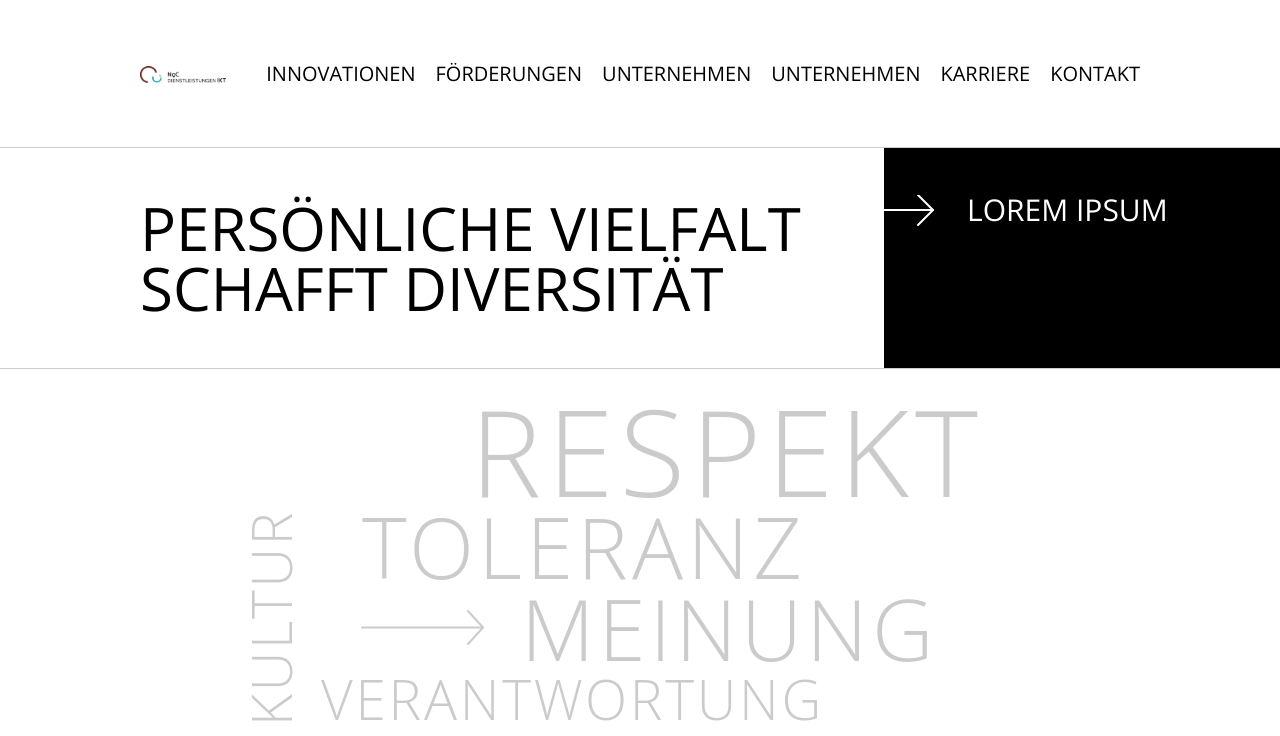
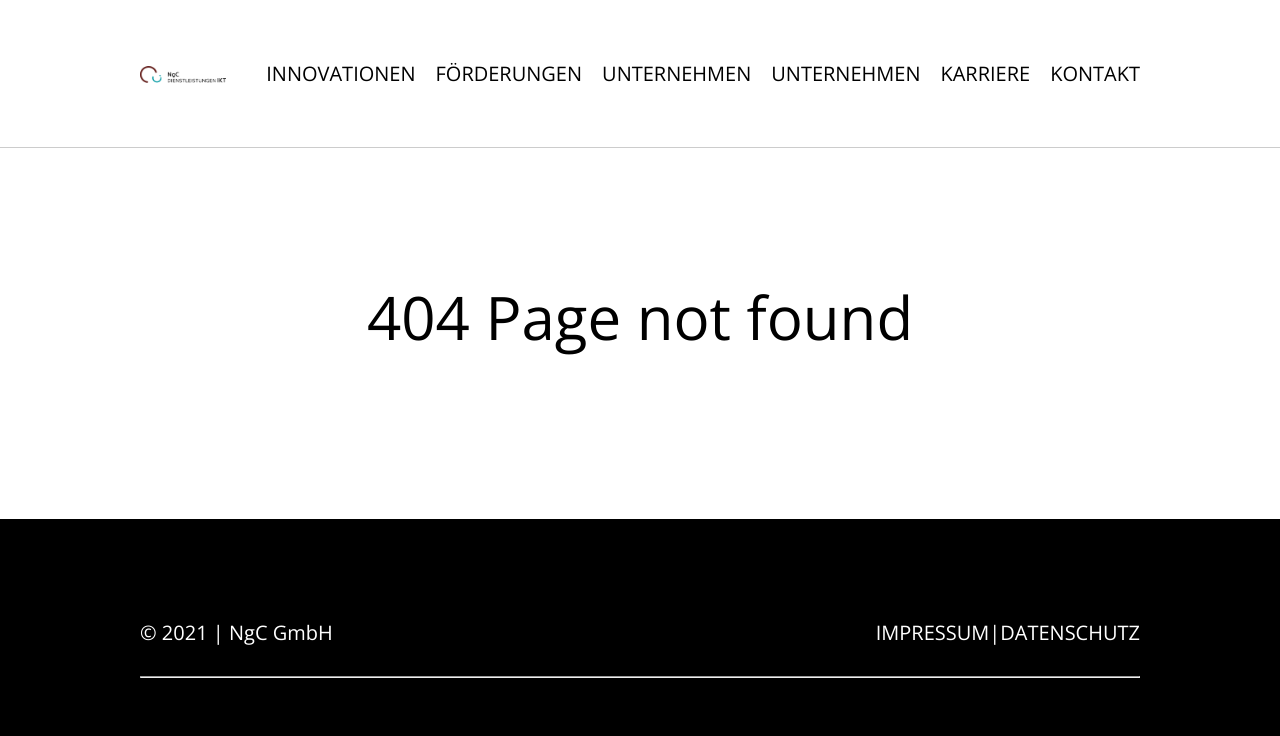
Before and after one commit to forntoh/ngcircle-ict, a React (Create React App) app: page /#/404 in a window 1280 px wide. Shown: the top 736 px of the page. Built offline with nearby package versions, Linux system fonts and the light colour scheme.

Commit message:
added 404 page not found page

```diff
--- /dev/null
+++ b/src/pages/404.js
@@ -0,0 +1,21 @@
+import React from "react";
+
+import { Header } from "../components/header/header";
+import { Footer } from "../components/footer/footer";
+
+export const PageNotFound = () => (
+  <div>
+    <Header />
+    <br />
+    <br />
+    <br />
+    <h1 style={{ textAlign: "center" }}>404 Page not found</h1>
+    <br />
+    <br />
+    <br />
+    <br />
+    <Footer />
+  </div>
+);
+
+export default PageNotFound;
--- a/src/routes/index.js
+++ b/src/routes/index.js
@@ -1,5 +1,5 @@
 import React from "react";
-import { Switch, Route } from "react-router-dom";
+import { Switch, Route, Redirect } from "react-router-dom";
 
 import Index from "../pages/home";
 import Innovationen from "../pages/inovationen";
@@ -9,6 +9,7 @@ import Kontakt from "../pages/kontakt";
 import Uber from "../pages/uber";
 import Auszeichnungen from "../pages/auszeichnungen";
 import Philosophie from "../pages/philosophie";
+import PageNotFound from "../pages/404";
 
 export default function Routes() {
   return (
@@ -24,7 +25,11 @@ export default function Routes() {
       <Route path="/karriere" component={Karriere} />
       <Route path="/kontakt" component={Kontakt} />
 
-      <Route component={Index} />
+      <Route path="/404" component={PageNotFound} />
+
+      <Route>
+        <Redirect to="/404" />
+      </Route>
     </Switch>
   );
 }
```
